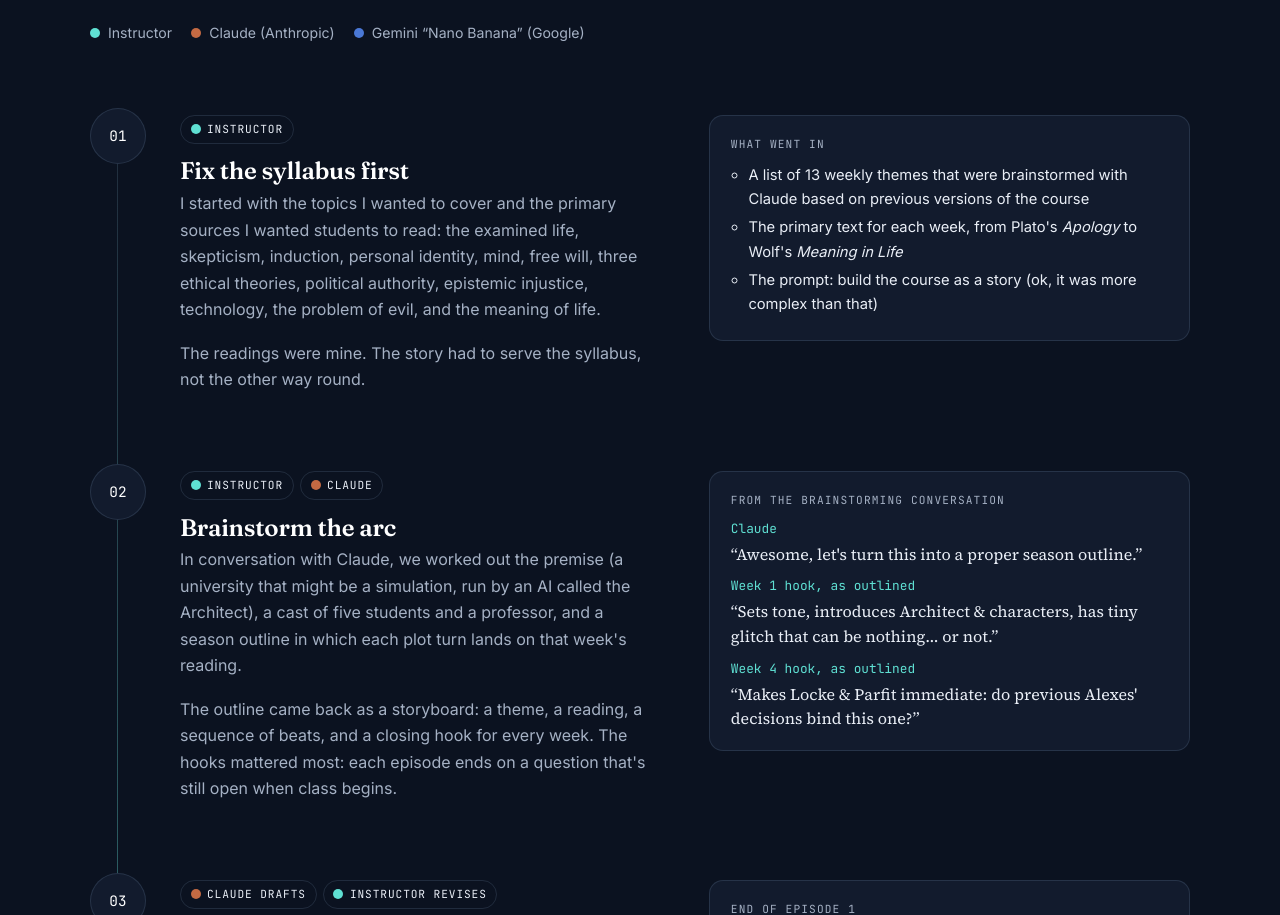
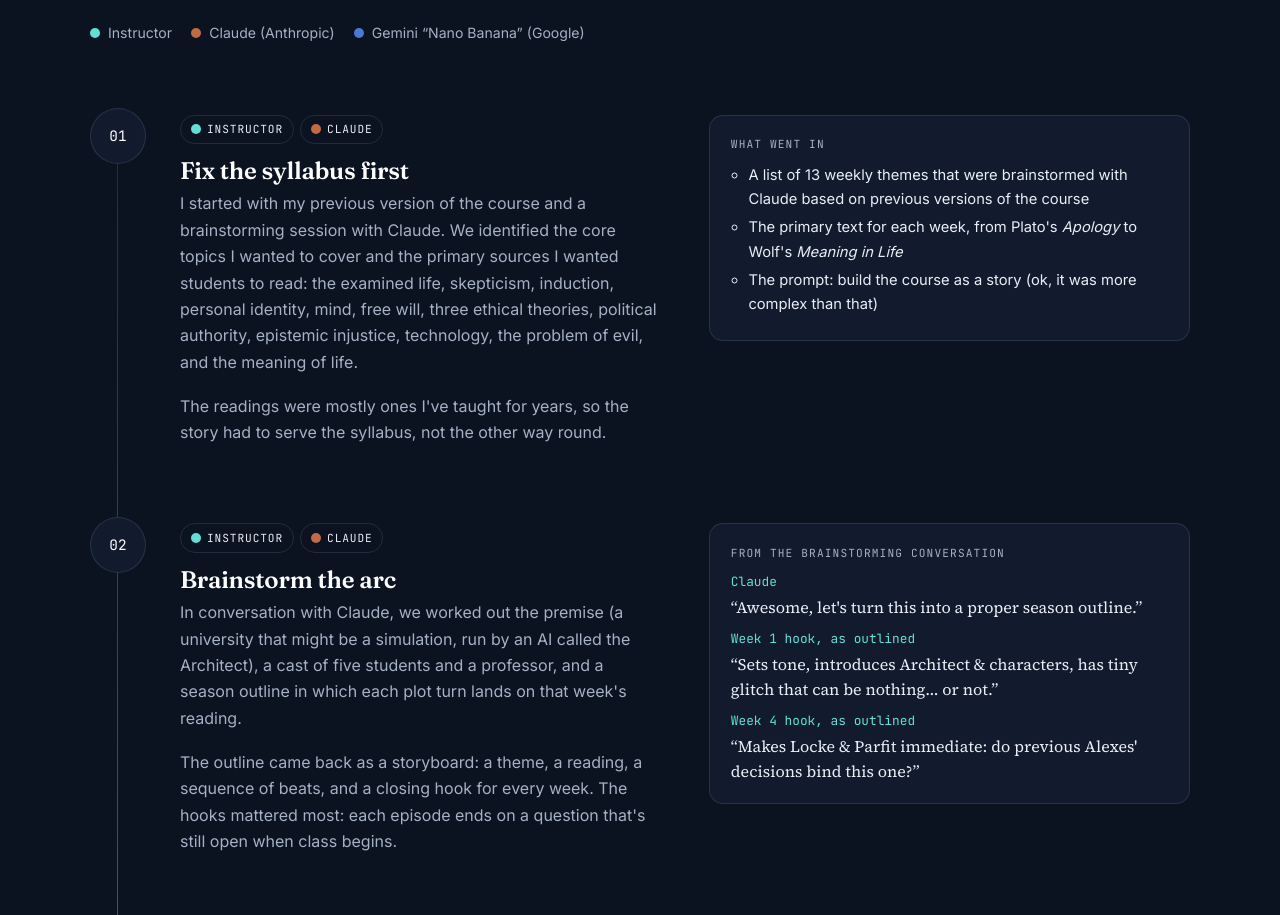
Before and after one commit to wilkth01/simulation-semester, a plain HTML site: page index.html in a window 1280 px wide. Shown: the part 2526-3441 px from the top of the page. Drawn offline with Linux system fonts and the light colour scheme.

Commit message:
Revise build step 1 copy and credit Claude
Co-Authored-By: Claude Opus 5.5 <noreply@anthropic.com>

```diff
--- a/index.html
+++ b/index.html
@@ -132,10 +132,10 @@
         <div class="step-num">01</div>
         <div class="step-body">
           <div>
-            <div class="who-tags"><span class="who-tag"><span class="dot dot-you"></span>Instructor</span></div>
+            <div class="who-tags"><span class="who-tag"><span class="dot dot-you"></span>Instructor</span><span class="who-tag"><span class="dot dot-claude"></span>Claude</span></div>
             <h3>Fix the syllabus first</h3>
-            <p>I started with the topics I wanted to cover and the primary sources I wanted students to read: the examined life, skepticism, induction, personal identity, mind, free will, three ethical theories, political authority, epistemic injustice, technology, the problem of evil, and the meaning of life.</p>
-            <p>The readings were mine. The story had to serve the syllabus, not the other way round.</p>
+            <p>I started with my previous version of the course and a brainstorming session with Claude. We identified the core topics I wanted to cover and the primary sources I wanted students to read: the examined life, skepticism, induction, personal identity, mind, free will, three ethical theories, political authority, epistemic injustice, technology, the problem of evil, and the meaning of life.</p>
+            <p>The readings were mostly ones I've taught for years, so the story had to serve the syllabus, not the other way round.</p>
           </div>
           <div class="step-aside">
             <span class="label">What went in</span>
```
